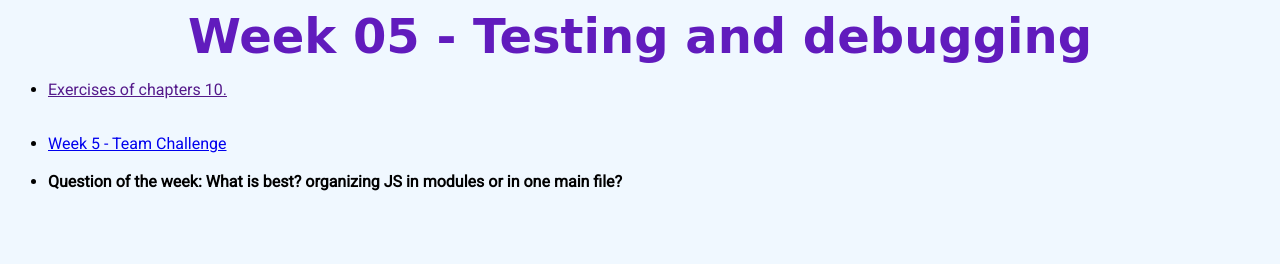
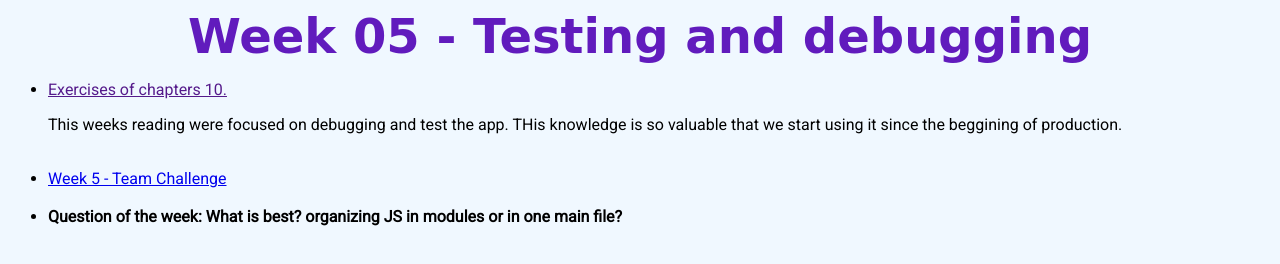
Before and after one commit to cavalcantinetto/wdd330, a plain HTML site: page week5/index.html in a window 1280 px wide. Drawn offline with Linux system fonts and the light colour scheme; a web font is replaced by a local one.

Commit message:
fix main js+improvments

```diff
--- a/week5/index.html
+++ b/week5/index.html
@@ -13,6 +13,7 @@
     <ul>
         <li>
             <a href="">Exercises of chapters 10.</a></p>
+            <p>This weeks reading were focused on debugging and test the app. THis knowledge is so valuable that we start using it since the beggining of production.</p>
         </li><br>
         <li>
             <a href="events/">Week 5 - Team Challenge</a> </li>
```
